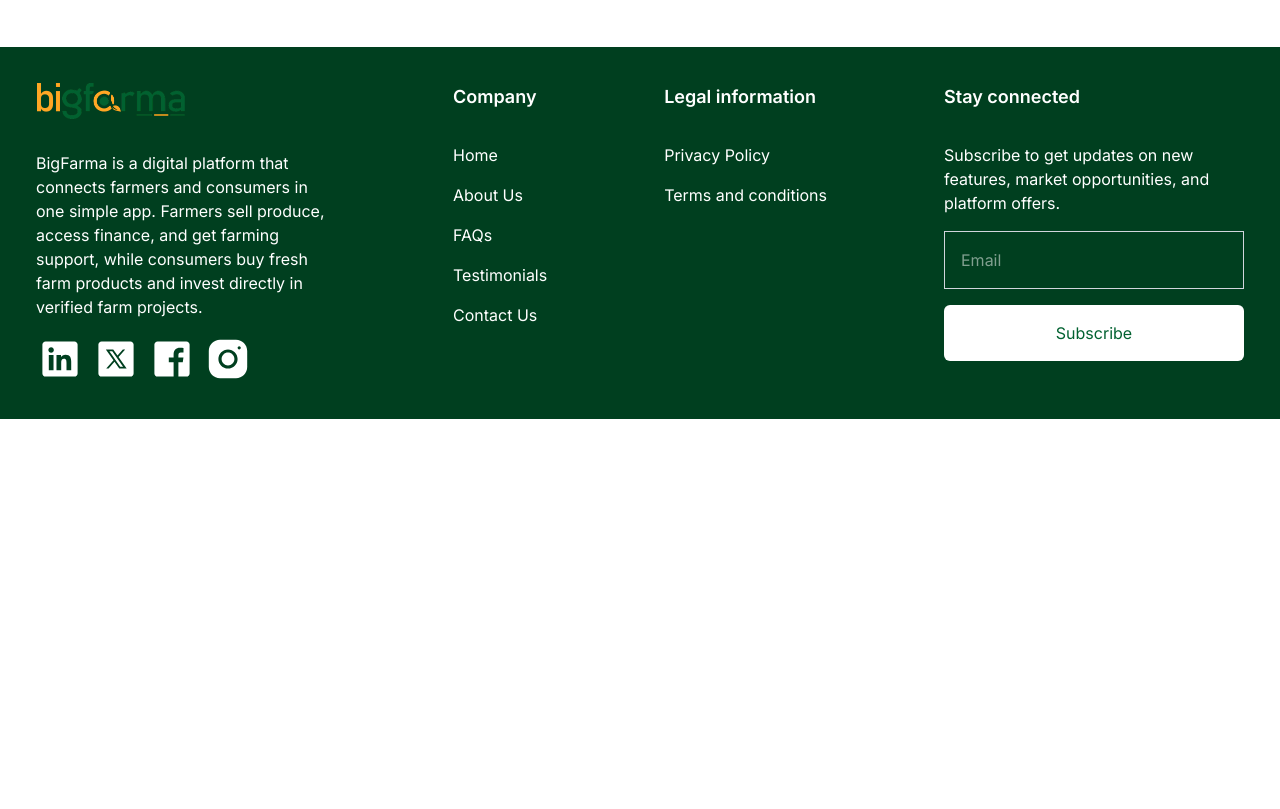
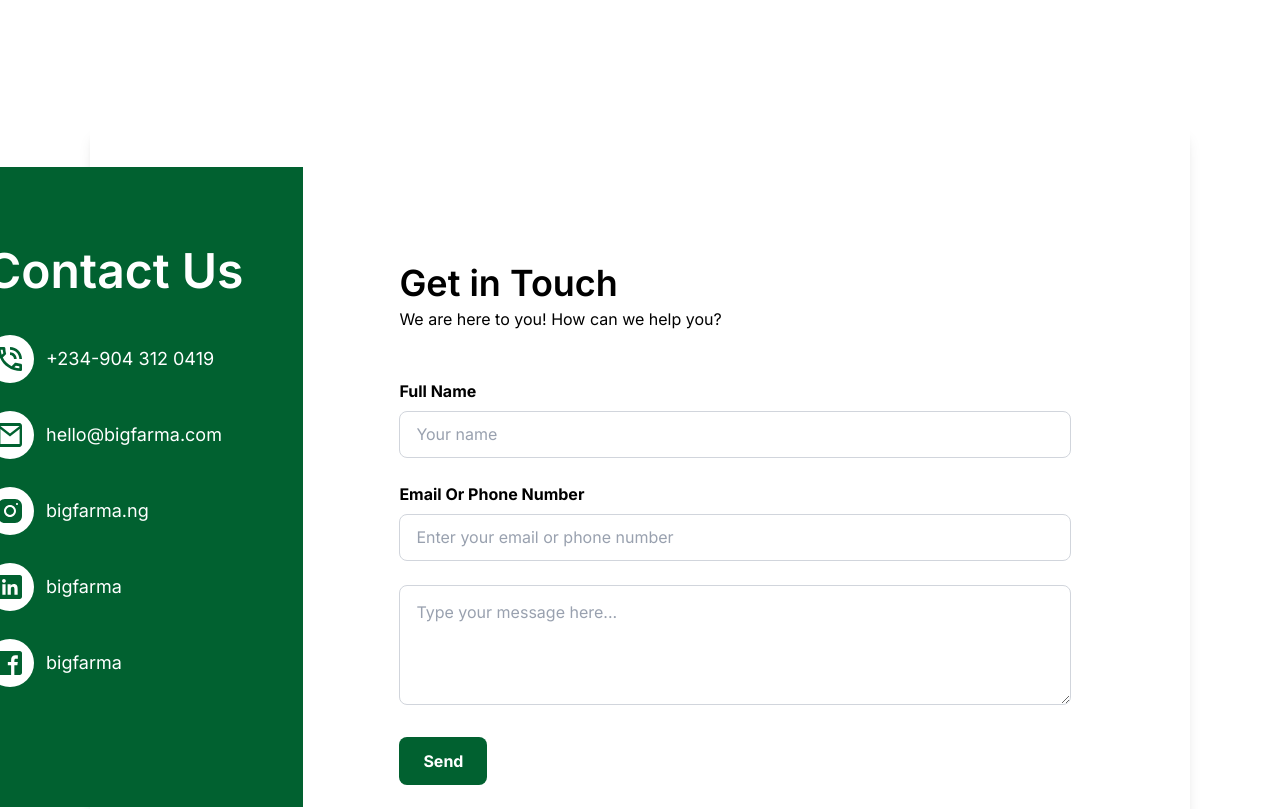
Before and after one commit to Ng-Harry/BigFarma_Frontend, a React (Vite) app: page / in a window 1280 px wide. Shown: the part 4520-5329 px from the top of the page. Before the commit the page ends 4939 px from the top, so only its background shows below. Built offline with nearby package versions, Linux system fonts and the light colour scheme.

Commit message:
contact form + fuctionality not added yet

```diff
--- a/src/components/ContactUs.jsx
+++ b/src/components/ContactUs.jsx
@@ -1,25 +1,135 @@
 import React from 'react'
 import phoneIcon from "../assets/icons/phone.svg";
 import '../app.css'
-// import facebookIcon from "../assets/icons/facebook.svg";
-// import LinkedInIcon from "../assets/icons/linkedin.svg";
-// import instagramIcon from "../assets/icons/instagram.svg";
-// import mailIcon from "../assets/icons/mail.svg";
+import facebookIcon from "../assets/icons/facebook.svg";
+import LinkedInIcon from "../assets/icons/linkedin.svg";
+import instagramIcon from "../assets/icons/instagram.svg";
+import mailIcon from "../assets/icons/mail.svg";
+import faceBook from '../assets/images/Facebook.svg';
+import instagran from '../assets/images/Instagram.svg';
+import x from '../assets/images/X.svg';
+import { Link } from 'react-router-dom';
 
 const ContactUs = () => {
-  return <section>
-    <div className='bg-[var(--color-primary)] py-4 px-2'>
-      <h2>Contact Us</h2>
+  return <section className=' relative lg:container lg:max-w-[1100px] lg:min-h-[750px] rounded-lg shadow-lg lg:mx-auto lg:my-40'>
+    <div className='lg:absolute lg:-left-36'>
+      <div className=''>
+        <div className='space-y-1 lg:hidden'>
+          <h2 className="text-center text-2xl md:text-[3rem] font-semibold mt-10 lg:mt-24 lg:text-3xl mx-auto">
+            Contact Us
+          </h2>
+          <p className='text-center text-sm'>We are here to you! How can we help you.</p>
+        </div>
 
-      <div>
-        <div>
-          <img src={phoneIcon} alt="phone-icon" className='pad p-3 bg-var[--color-neutral-light]' />
-          <p className='text-[var(--color-neutral-light)]'>+234-904 312 0419</p>
+        <form action="" className='px-6 w-full space-y-5 pt-10 justify-center items-center'>
+          <div className='flex flex-col gap-8 max-w-lg mx-auto shadow-2xl lg:hidden'>
+            <div className='px-4 flex flex-col gap-8 '>
+              <div className='flex flex-col gap-6 pt-7 '>
+                <div className='flex flex-col gap-2'>
+                  <label htmlFor="fullName" className='font-bold text-md'>Full Name</label>
+                  <input type="text" placeholder='Your name' className='py-3.5 px-4 h-[47px] rounded-lg bg-transparent border border-gray-300 placeholder:text-gray-400' />
+                </div>
+
+                <div className='flex flex-col gap-2'>
+                  <label htmlFor="fullName" className='font-bold text-md'>Email Or Phone Number</label>
+                  <input type="text" placeholder='Enter your email or phone number' className='py-3.5 px-4 h-[47px] rounded-lg bg-transparent border border-gray-300 placeholder:text-gray-400' />
+                </div>
+
+                <div className='flex flex-col gap-2'>
+                  <textarea name="message" id="" placeholder='Type your message here...' className='py-3.5 px-4 h-[100px] rounded-lg bg-transparent border border-gray-300 placeholder:text-gray-400'></textarea>
+                </div>
+              </div>
+
+              <button type="submit" className='w-fit rounded-lg text-md lg:text-2xl text-white bg-[var(--color-primary)] px-6 py-3 max-w-fit mx-auto'>Send</button>
+            </div>
+
+            <div className='bg-[var(--color-primary)] text-white py-8 w-full flex flex-col justify-center items-center'>
+              <div className='flex gap-4 items-center'>
+                <img src={phoneIcon} alt="phone-icon" className='p-2 rounded-full bg-white scale-75' />
+                <p className='text-md'>+234-904 312 0419</p>
+              </div>
+              <div className='flex gap-4 items-center'>
+                <img src={mailIcon} alt="mail-icon" className='w-10 h-10 rounded-full bg-white scale-75' />
+                <p>hello@bigfarm.com</p>
+              </div>
+              <div className='flex gap-4 scale-50'>
+                <Link to={"javascript:void(0)"}><img src={faceBook} alt="facebook" /></Link>
+                <Link to={"javascript:void(0)"}><img src={x} alt="x" /></Link>
+                <Link to={"javascript:void(0)"}><img src={instagran} alt="instagram" /></Link>
+              </div>
+            </div>
+          </div>
+        </form>
+      </div >
+
+      <div className='flex items-start gap-20'>
+        <div className='w-fit bg-[var(--color-primary)] pt-10 pb-30 px-10 hidden lg:block ' >
+          <h2 className='text-5xl font-semibold py-10 pr-5 text-white '>Contact Us</h2>
+
+          <div className='flex flex-col gap-7 text-lg'>
+            <div className='flex gap-3 items-center'>
+              <div className='p-3 bg-white rounded-full'>
+                <img src={phoneIcon} alt="phone-icon" className='' />
+              </div>
+              <p className='text-[var(--color-neutral-light)]'>+234-904 312 0419</p>
+            </div>
+            <div className='flex gap-3 items-center'>
+              <div className='p-3 bg-white rounded-full'>
+                <img src={mailIcon} alt="phone-icon" className='' />
+              </div>
+              <p className='text-[var(--color-neutral-light)]'>hello@bigfarma.com</p>
+            </div>
+            <div className='flex gap-3 items-center'>
+              <div className='p-3 bg-white rounded-full'>
+                <img src={instagramIcon} alt="phone-icon" className='' />
+              </div>
+              <p className='text-[var(--color-neutral-light)]'>bigfarma.ng</p>
+            </div>
+            <div className='flex gap-3 items-center'>
+              <div className='p-3 bg-white rounded-full'>
+                <img src={LinkedInIcon} alt="phone-icon" className='' />
+              </div>
+              <p className='text-[var(--color-neutral-light)]'>bigfarma</p>
+            </div>
+            <div className='flex gap-3 items-center'>
+              <div className='p-3 bg-white rounded-full'>
+                <img src={facebookIcon} alt="phone-icon" className='' />
+              </div>
+              <p className='text-[var(--color-neutral-light)]'>bigfarma</p>
+            </div>
+
+          </div>
         </div>
+
+        <div className='hidden px-4 gap-8 lg:flex lg:flex-col'>
+          <div className='space-y-1'>
+            <h2 className="text-2xl md:text-[3rem] font-semibold mt-10 lg:mt-24 lg:text-4xl">
+              Get in Touch
+            </h2>
+            <p className='text-md'>We are here to you! How can we help you?</p>
+          </div>
+          <div className='flex flex-col gap-6 pt-4'>
+            <div className='flex flex-col gap-2'>
+              <label htmlFor="fullName" className='font-bold text-md'>Full Name</label>
+              <input type="text" placeholder='Your name' className='py-3.5 px-4 w-2xl h-[47px] rounded-lg bg-transparent border border-gray-300 placeholder:text-gray-400' />
+            </div>
+
+            <div className='flex flex-col gap-2'>
+              <label htmlFor="fullName" className='font-bold text-md'>Email Or Phone Number</label>
+              <input type="text" placeholder='Enter your email or phone number' className='py-3.5 px-4 w-2xl h-[47px] rounded-lg bg-transparent border border-gray-300 placeholder:text-gray-400' />
+            </div>
+
+            <div className='flex flex-col gap-2'>
+              <textarea name="message" id="" placeholder='Type your message here...' className='py-3.5 px-4 w-2xl h-[120px] rounded-lg bg-transparent border border-gray-300 placeholder:text-gray-400'></textarea>
+            </div>
+          </div>
+
+          <button type="submit" className='cursor-pointer w-fit rounded-lg text-md font-bold text-white bg-[var(--color-primary)] px-6 py-3'>Send</button>
+        </div>
+
       </div>
     </div>
-
-  </section>
+  </section >
 }
 
 export default ContactUs
--- a/src/components/Home.jsx
+++ b/src/components/Home.jsx
@@ -100,7 +100,9 @@
         <section id="testimonials">
           <Testimonials />
         </section>
-        <section>{/* <ContactUs /> */}</section>
+        <section>
+          <ContactUs />
+        </section>
 
         <section>
           <Footer /> {/* Footer */}
```
Also changed, not shown: src/assets/icons/x.svg (added).
